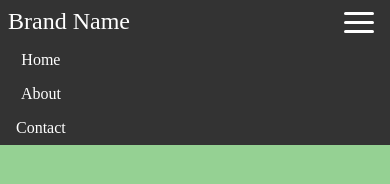
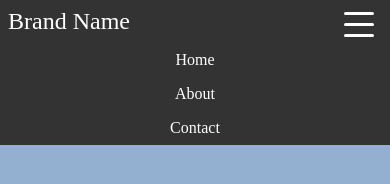
Before and after one commit to CodingCody92/nav-dash, a plain HTML site: page index.html in a window 390 px wide. Both pictures are taken after a click on the link 359 px from the left and 22 px from the top of the page. Drawn offline with Linux system fonts and the light colour scheme.

Commit message:
updated nav

```diff
--- a/nav.css
+++ b/nav.css
@@ -5,11 +5,10 @@
 body {
     margin: 0;
     padding: 0;
-    background: rgb(149, 209, 147);
+    background: rgb(147, 176, 209);
 }
 
 .navbar {
-    max-width: 100%;
     display: flex;
     justify-content: space-between;
     align-items: center;
@@ -28,8 +27,7 @@ body {
     display: flex;
 }
 
-
-.navbar li {
+.navbar-links li {
     list-style: none;
 }
 
@@ -38,11 +36,11 @@ body {
     color: white;
     padding: 1rem;
     display: block;
+
 }
 
-
 .navbar-links li:hover {
-    background: #555
+    background-color: #555;
 }
 
 .toggle-button {
@@ -53,7 +51,7 @@ body {
     flex-direction: column;
     justify-content: space-between;
     width: 30px;
-    height: 21px;
+    height: 25px;
 }
 
 .toggle-button .bar {
@@ -61,36 +59,34 @@ body {
     width: 100%;
     background-color: white;
     border-radius: 10px;
-
 }
 
-@media(max-width: 550px) {
+@media (max-width: 650px) {
     .toggle-button {
         display: flex;
     }
 
     .navbar-links {
         display: none;
-        max-width: 100%;
+        width: 100%;
     }
 
     .navbar {
         flex-direction: column;
-        align-items: flex-start
+        align-items: flex-start;
     }
 
-    .navbar li {
+    .navbar-links ul {
+        width: 100%;
+        flex-direction: column;
+    }
+
+    .navbar-links li {
         text-align: center;
     }
 
-    .navbar-links ul {
-        max-width: 100%;
-        flex-direction: column;
-    }
-
     .navbar-links li a {
-        padding: .5rem 1rem;
-        text-align: center;
+        padding:  .5rem 1rem;
     }
 
     .navbar-links.active {
```
Also changed, not shown: index.html (+1 -0 lines).
